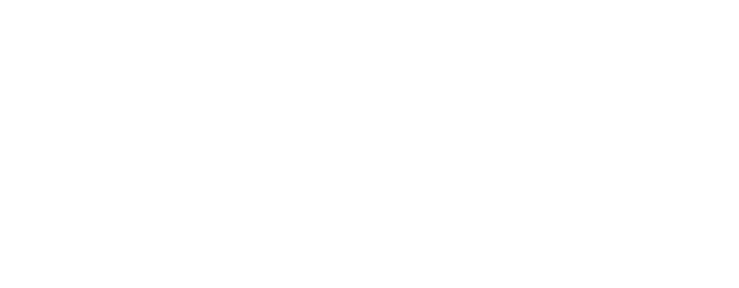
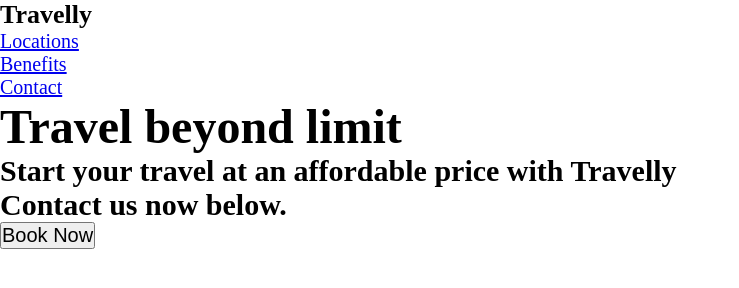
Before and after one commit to SamDTech/travell, a plain HTML site: page index.html in a window 1280 px wide. Shown: the whole page, without its empty margins (0-739 px from the left). Drawn offline with Linux system fonts and the light colour scheme.

Commit message:
adding global stlying

```diff
--- a/index.html
+++ b/index.html
@@ -8,14 +8,29 @@
       name="description"
       content="Travelly is a traveling agency website that helps you pick out your holiday vacation"
     />
-    <meta name="robots" content="index,follow">
-    <link rel="shortcut icon" href="./icons/airplane.svg" type="image/x-icon">
-    <link rel="stylesheet" href="./style.css">
+    <meta name="robots" content="index,follow" />
+    <link rel="shortcut icon" href="./icons/airplane.svg" type="image/x-icon" />
+    <link rel="stylesheet" href="./style.css" />
     <title>Travelly | Travelling Agency</title>
   </head>
   <body>
-    <header>
-
+    <header class="main-head">
+      <nav>
+        <h1 id="logo">Travelly</h1>
+        <ul>
+          <li><a href="#locations">Locations</a></li>
+          <li><a href="#benefits">Benefits</a></li>
+          <li><a href="#contact">Contact</a></li>
+        </ul>
+      </nav>
     </header>
+    <section class="hero">
+      <h2>Travel beyond limit</h2>
+      <h3>
+        Start your travel at an affordable price with Travelly <br />
+        Contact us now below.
+      </h3>
+      <button>Book Now</button>
+    </section>
   </body>
 </html>
--- a/style.css
+++ b/style.css
@@ -9,3 +9,21 @@
 html{
     font-size: 62.5%;
 }
+
+h1{
+    font-size: 2.6rem;
+}
+h2{
+    font-size: 4.8rem;
+}
+h3 {
+    font-size: 3rem;
+}
+h4,h5{
+    font-size: 2.8rem;
+}
+li,button,p,label,input{
+    font-size: 2rem;
+}
+
+/* Nav Section With Hero */
```
Also changed, not shown: 1 other file.
